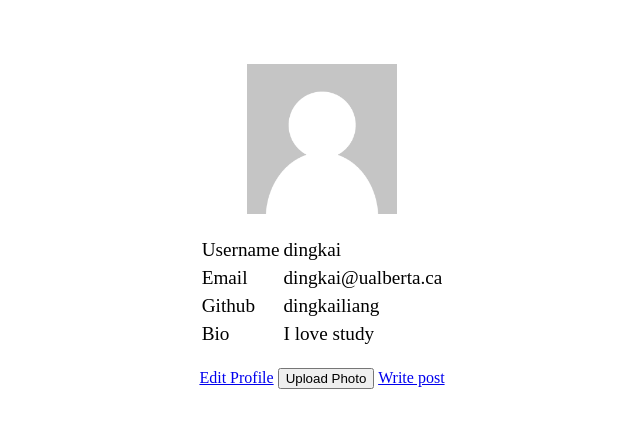
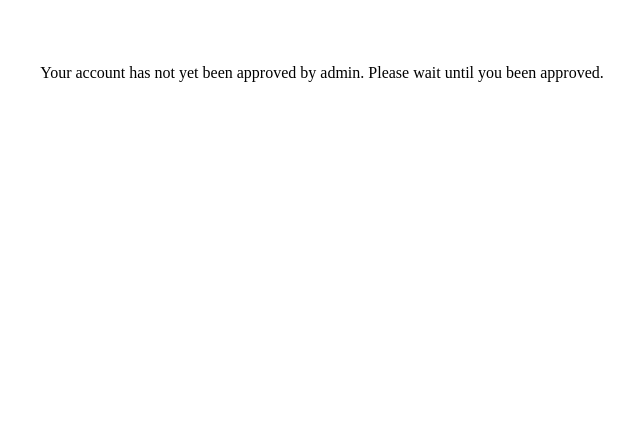
Before and after one commit to Web-Applications-and-Architect-Group/cmput404-project, a Django app: page /profile/ in a window 1280 px wide. Shown: the top 428 px of the page, without its empty margins (318-958 px from the left). Run offline with Django 3.2, Linux system fonts and the light colour scheme; a user stored in the database is signed in; data comes from the database, SQL or seed files in the repository; both versions use the stored data as it was after the commit.

Commit message:
added require ok function when user sign up

```diff
--- a/cmput404_project/models.py
+++ b/cmput404_project/models.py
@@ -10,10 +10,11 @@ class Profile(models.Model):
     user = models.OneToOneField(User,on_delete=models.CASCADE,primary_key=True)
     github = models.CharField(max_length=200)
     bio = models.CharField(max_length=200)
+    is_active = models.BooleanField(default=False)
 
     @classmethod
     def create(cls, user):
-        new_profile = cls(user=user)
+        new_profile = cls(user=user, github="n/a", bio="n/a")
         return new_profile
 
     def __str__(self):
--- a/cmput404_project/templates/profile/profile.html
+++ b/cmput404_project/templates/profile/profile.html
@@ -9,8 +9,8 @@
 </head>
 
 <body>
-  {% if user.profile %}
-    <!--{# {% user.profile.active == True %} #}-->
+  {% if user.profile.is_active %}
+    <!--{# {% user.profile.is_active == True %} #}-->
     <div class="profile">
 
         {% if profile.photo %}
@@ -66,8 +66,16 @@
 
 
   {% else %}
+    {% if request_by %}
+      {% if request_by.id == user.id %}
+        <p> Your account has not yet been approved by admin. Please wait until you been approved.</p>
+      {% else %}
+        <p> This user haven been approved by admin. </p>
+      {% endif %}
+    {% else %}
 
-    <p> This user haven been approved by admin. </p>
+      <p> This user haven been approved by admin. </p>
+    {% endif %}
 
   {% endif %}
 
--- a/cmput404_project/views.py
+++ b/cmput404_project/views.py
@@ -18,6 +18,17 @@ def home(request):
 
 @login_required
 def profile(request):
+    try:
+        profile = Profile.objects.get(user_id=request.user.id)
+        user = User.objects.get(id=request.user.id)
+    except (KeyError, Profile.DoesNotExist):
+        # profile no found create new
+        profile = Profile.create(request.user)
+        profile.save()
+    else:
+        # print profile
+        pass
+
     return render(request,'profile/profile.html',{'user':request.user, 'request_by':request.user})
 
 def view_profile(request, username):
@@ -41,7 +52,8 @@ def profile_edit(request):
         profile = Profile.create(request.user)
         profile.save()
     else:
-        print profile
+        # print profile
+        pass
 
     return render(request,'profile/profile_edit.html',{'user':request.user})
 
@@ -60,7 +72,8 @@ def profile_update(request):
         # profile no found create new
         profile = Profile.create(request.user)
     else:
-        print profile
+        # print profile
+        pass
 
     user.email = request.POST['user_email']
     user.save()
```
Also changed, not shown: cmput404_project/migrations/0009_profile_is_active.py (added), db.sqlite3.
